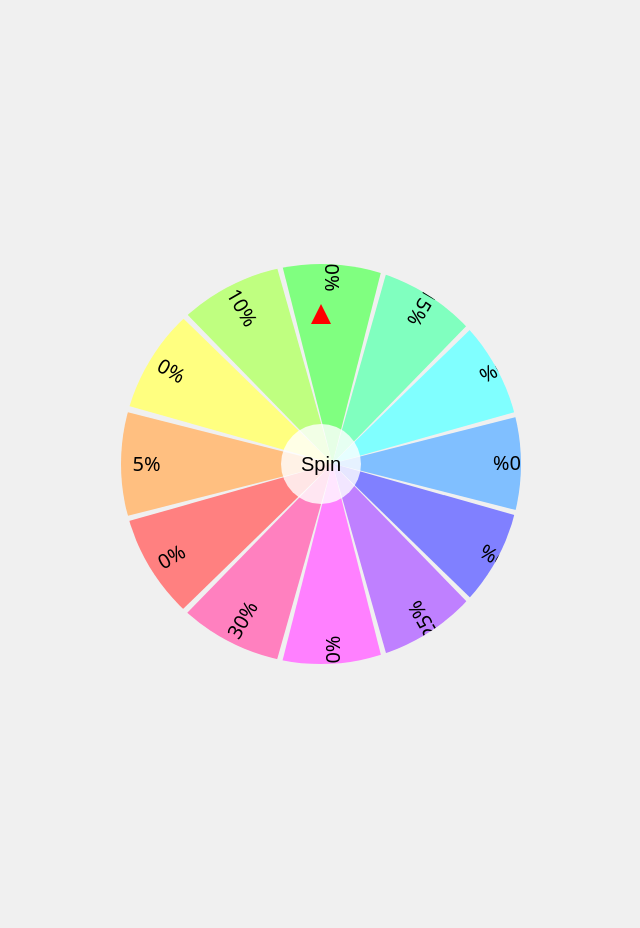
After one commit to Kuanyshbek03/bot, a Django app: template bot/templates/bot/wheel1.html in a window 1280 px wide. The commit adds this page. Shown: the whole page, without its empty margins (319-959 px from the left). Run offline with Django 4.2, Linux system fonts and the light colour scheme; the template is opened without the code that fills it, so the values that code supplies are empty; some libraries are stand-ins or nearby versions.

Commit message:
changes3

```diff
--- a/bot/static/css/style.css
+++ b/bot/static/css/style.css
@@ -1,19 +1,3 @@
-body {
-    margin: 0;
-    padding: 0;
-    font-family: Arial, sans-serif;
-    background-color: #f4f4f4;
-    display: flex;
-    justify-content: center;
-    align-items: center;
-    height: 100vh;
-  }
-
-  .wheel-container {
-    width: 100%;
-    max-width: 320px;
-  }
-
 :where(.ui-wheel-of-fortune) {
   --_items: 12;
   all: unset;
@@ -22,18 +6,21 @@ body {
   direction: ltr;
   display: grid;
   position: relative;
-    width: 100%;
+  width: 90vmin;
+  max-width: 400px;
   margin: 0 auto;
-    max-width: 320px;
-    &::after {
-      aspect-ratio: 1/cos(30deg);
-      background-color: crimson;
-      clip-path: polygon(50% 100%,100% 0,0 0);
-      content: "";
-      height: 4cqi;
+
+  /* Позиционирование трекера */
+  .ticker {
     position: absolute;
-      place-self: start center;
-      scale: 1.4;
+    top: 10%; /* Позиционирование язычка */
+    left: 50%;
+    width: 20px;
+    height: 20px;
+    background-color: red;
+    clip-path: polygon(50% 0%, 0% 100%, 100% 100%);
+    transform: translateX(-50%);
+    z-index: 2;
   }
 
   & > * { position: absolute; }
@@ -44,9 +31,9 @@ body {
     border: 0;
     border-radius: 50%;
     cursor: pointer;
-      font-size: 3cqi;
+    font-size: 5cqi;
     place-self: center;
-      width: 15cqi;
+    width: 20cqi;
   }
 
   ul {
@@ -62,14 +49,13 @@ body {
       background: hsl(calc(360deg / var(--_items) * calc(var(--_idx))), 100%, 75%);
       clip-path: polygon(0% 0%, 100% 50%, 0% 100%);
       display: grid;
-        font-size: 4cqi;
+      font-size: 5cqi;
       grid-area: 1 / -1;
       padding-left: 1ch;
       rotate: calc(360deg / var(--_items) * calc(var(--_idx) - 1));
       transform-origin: center right;
       user-select: none;
       width: 50cqi;
-        text-align: center;
 
       &:nth-of-type(1) { --_idx: 1; }
       &:nth-of-type(2) { --_idx: 2; }
@@ -86,3 +72,15 @@ body {
     }
   }
 }
+
+/* Общие настройки страницы */
+body {
+  font-family: system-ui, sans-serif;
+  padding: 5cqi;
+  background-color: #f0f0f0;
+  display: flex;
+  justify-content: center;
+  align-items: center;
+  height: 100vh;
+  margin: 0;
+}
--- a/bot/static/js/script.js
+++ b/bot/static/js/script.js
@@ -1,3 +1,9 @@
+let tg = window.Telegram.WebApp;
+
+tg.expand(); // Расширяем Web App
+tg.MainButton.textColor = '#FFFFFF';
+tg.MainButton.color = '#2cab37';
+
 function wheelOfFortune(selector) {
   const node = document.querySelector(selector);
   if (!node) return;
@@ -9,7 +15,7 @@ function wheelOfFortune(selector) {
 
   spin.addEventListener('click', () => {
     if (animation) {
-        animation.cancel(); // Reset the animation if it already exists
+      animation.cancel(); // Сбрасываем анимацию, если она уже существует
     }
 
     const randomAdditionalDegrees = Math.random() * 360 + 1800;
@@ -26,21 +32,21 @@ function wheelOfFortune(selector) {
       iterations: 1
     });
 
-      previousEndDegree = newEndDegree;
+    animation.onfinish = () => {
+      previousEndDegree = newEndDegree % 360;
+      const slice = Math.floor((previousEndDegree / 360) * 12); // Получаем номер сегмента
+      const discount = [5, 0, 10, 0, 15, 0, 20, 0, 25, 0, 30, 0][slice]; // Массив соответствующих скидок
 
-      // Интеграция с Telegram WebApp: отправка данных при завершении анимации
-      animation.onfinish = () => {
-        const selectedItemIndex = Math.floor(newEndDegree / (360 / 12)) % 12;
-        const selectedItem = wheel.children[selectedItemIndex].textContent.trim();
+      // Отправляем данные о скидке в Telegram Web App
+      tg.MainButton.setText(`Скидка: ${discount}%`);
+      tg.MainButton.show();
 
-        // Отправка данных в бот
-        Telegram.WebApp.sendData(selectedItem); // отправляет выбранную скидку обратно в бот
+      tg.onEvent('mainButtonClicked', () => {
+        tg.sendData(`${discount}`); // Отправляем скидку обратно в бот
+      });
     };
   });
 }
 
-  // Запуск колеса фортуны
+// Инициализация колеса удачи
 wheelOfFortune('.ui-wheel-of-fortune');
-
-  // Инициализация Telegram WebApp
-  Telegram.WebApp.ready();
--- /dev/null
+++ b/bot/templates/bot/wheel1.html
@@ -0,0 +1,34 @@
+{% load static %}
+<!DOCTYPE html>
+<html lang="ru">
+<head>
+    <meta charset="UTF-8">
+    <meta name="viewport" content="width=device-width, initial-scale=1.0">
+    <title>Колесо удачи</title>
+    <link rel="stylesheet" href="{% static 'css/style.css' %}">
+</head>
+<body>
+    <div class="container">
+        <fieldset class="ui-wheel-of-fortune">
+            <div class="ticker"></div> <!-- Язычок -->
+            <ul>
+                <li>5%</li>
+                <li>0%</li>
+                <li>10%</li>
+                <li>0%</li>
+                <li>15%</li>
+                <li>0%</li>
+                <li>20%</li>
+                <li>0%</li>
+                <li>25%</li>
+                <li>0%</li>
+                <li>30%</li>
+                <li>0%</li>
+            </ul>
+            <button type="button">Spin</button>
+        </fieldset>
+    </div>
+    <script src="https://telegram.org/js/telegram-web-app.js"></script>
+    <script src="{% static 'js/script.js' %}"></script>
+</body>
+</html>
--- a/bot/tg_bot.py
+++ b/bot/tg_bot.py
@@ -18,7 +18,7 @@ from apscheduler.jobstores.base import JobLookupError
 import logging
 from datetime import datetime, timedelta
 from apscheduler.triggers.date import DateTrigger
-#from .push_notifications import add_notification_jobs
+from .push_notifications import add_notification_jobs
 from .bot_notifications import start_scheduler
 from .statistics_utils import get_statistics
 from .volna_two import start_second_wave, send_trial_lesson_callback
@@ -440,7 +440,7 @@ async def send_video(chat_id: int, context: ContextTypes.DEFAULT_TYPE) -> None:
     save_statistics(chat_id, short_message, unique_identifier)
 
 
-trial_end_date = datetime(2024, 9, 29)
+trial_end_date = datetime(2024, 9, 27)
 
 @requires_no_payment
 async def start(update: Update, context: ContextTypes.DEFAULT_TYPE) -> None:
@@ -659,7 +659,7 @@ def main() -> None:
     # Настраиваем планировщик
     scheduler = AsyncIOScheduler()
     restore_tasks(scheduler, application.bot)
-    #add_notification_jobs(scheduler, application.bot)
+    add_notification_jobs(scheduler, application.bot)
     start_scheduler(scheduler, application.bot)
     scheduler.start()
 
--- a/bot/views.py
+++ b/bot/views.py
@@ -36,7 +36,7 @@ from django.http import JsonResponse
 import json
 
 def wheel_view(request):
-    return render(request, 'bot/wheel.html')
+    return render(request, 'bot/wheel1.html')
 
 
 
```
Also changed, not shown: bot/push_notifications.py (+21 -30 lines), bot/test_webapp.py (added, +42 -0 lines). Lines whose indentation alone changed are shown as unchanged.
